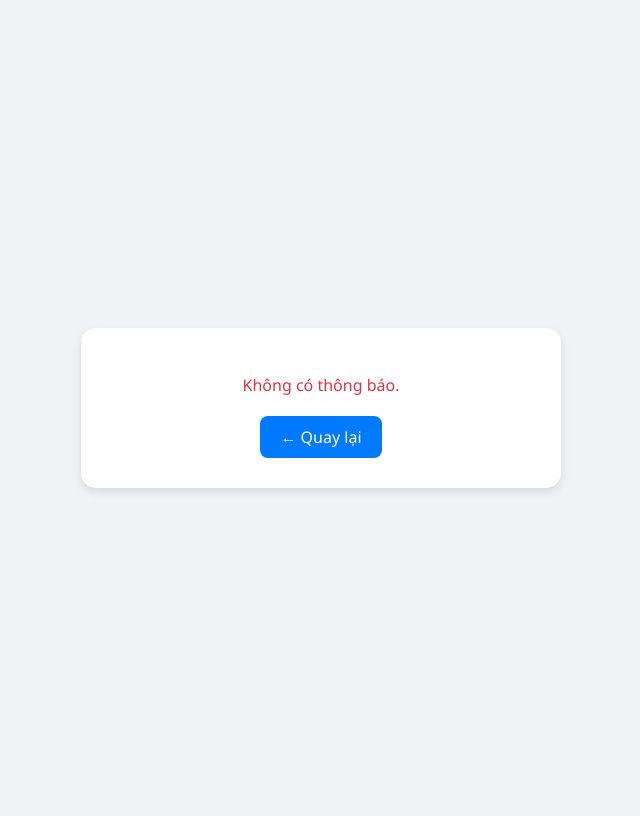
After one commit to Trang00001/Web_SN, a PHP site: page /WEB-SN/app/views/components/auth/notification.php in a window 1280 px wide. The commit adds this page. Shown: the whole page, without its empty margins (319-959 px from the left). Run offline with PHP 8.4, Linux system fonts and the light colour scheme.

Commit message:
fix(auth): add password reset success message and redirect

```diff
--- /dev/null
+++ b/app/views/components/auth/notification.php
@@ -0,0 +1,81 @@
+<?php
+/**
+ * notification.php
+ * Trang hiển thị thông báo đơn giản và tự động chuyển hướng nếu cần
+ *
+ * Biến nhận:
+ * - $msg: nội dung thông báo
+ * - $isSuccess: true/false (để đổi màu)
+ * - $redirect: URL để chuyển hướng (hoặc null)
+ */
+
+if (!isset($msg)) $msg = "Không có thông báo.";
+if (!isset($isSuccess)) $isSuccess = false;
+if (!isset($redirect)) $redirect = null;
+?>
+<!DOCTYPE html>
+<html lang="vi">
+<head>
+    <meta charset="UTF-8">
+    <title>Thông báo</title>
+    <style>
+        body {
+            background: #f0f2f5;
+            display: flex;
+            align-items: center;
+            justify-content: center;
+            height: 100vh;
+            font-family: 'Segoe UI', sans-serif;
+            animation: fadeIn 0.8s ease;
+        }
+        @keyframes fadeIn {
+            from { opacity: 0; transform: translateY(10px); }
+            to { opacity: 1; transform: translateY(0); }
+        }
+        .box {
+            background: #fff;
+            padding: 30px 40px;
+            border-radius: 15px;
+            box-shadow: 0 4px 10px rgba(0,0,0,0.1);
+            text-align: center;
+            max-width: 400px;
+            width: 100%;
+            animation: fadeIn 0.8s ease;
+        }
+        .msg {
+            font-size: 16px;
+            color: <?= $isSuccess ? '#28a745' : '#dc3545' ?>;
+            margin-bottom: 20px;
+        }
+        .btn {
+            display: inline-block;
+            padding: 10px 20px;
+            border-radius: 8px;
+            text-decoration: none;
+            background: <?= $isSuccess ? '#28a745' : '#007bff' ?>;
+            color: white;
+            font-weight: 500;
+            transition: 0.2s;
+        }
+        .btn:hover { opacity: 0.9; }
+    </style>
+</head>
+<body>
+    <div class="box">
+        <p class="msg"><?= htmlspecialchars($msg) ?></p>
+        <?php if ($isSuccess): ?>
+            <p>⏳ Vui lòng đợi trong giây lát...</p>
+        <?php else: ?>
+            <a href="/auth/forgot" class="btn">← Quay lại</a>
+        <?php endif; ?>
+    </div>
+
+    <?php if ($redirect): ?>
+        <script>
+            setTimeout(() => {
+                window.location.href = "<?= $redirect ?>";
+            }, 5000);
+        </script>
+    <?php endif; ?>
+</body>
+</html>
--- a/public/index.php
+++ b/public/index.php
@@ -75,6 +75,7 @@ $router->get('/auth/forgot', function(){
     require __DIR__ . '/../app/views/pages/auth/forgot_password.php';
 });
 
+
 // Auth API endpoints - POST requests
 $router->post('/auth/login', function() {
     $auth = new AuthController();
@@ -92,6 +93,7 @@ $router->post('/auth/forgot', function() {
     $auth = new AuthController();
     $auth->resetPassword();
 });
+
 
 // Friend API endpoints
 require_once __DIR__ . '/../app/controllers/FriendController.php';
```
Also changed, not shown: app/controllers/AuthController.php (+25 -14 lines).
